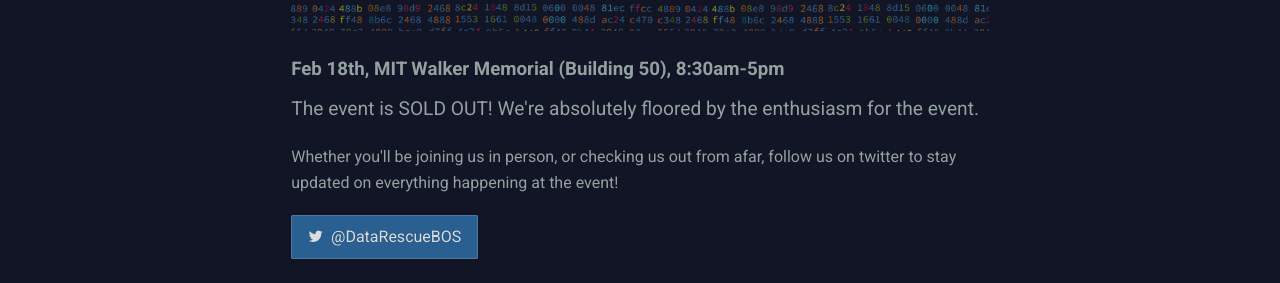
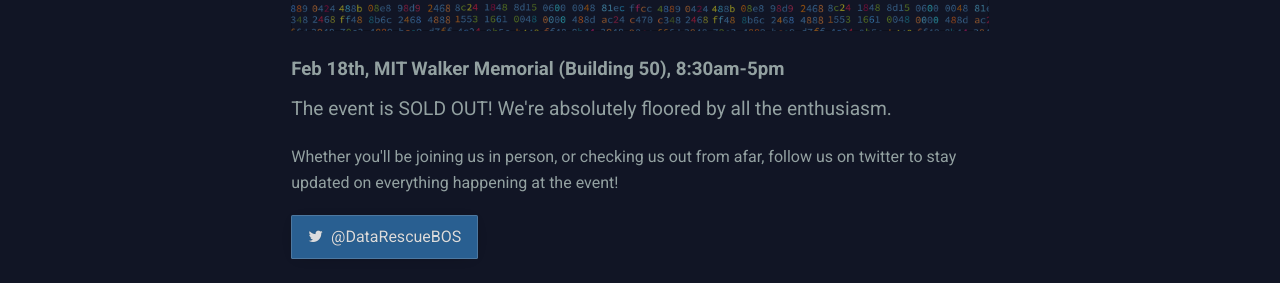
Before and after one commit to data-rescue-boston/data-rescue-boston.github.io, a Jekyll site: the page built from events/mit.md, in a window 1280 px wide and 900 px high. Shown: the part 406-689 px from the top of the window. Built offline with Jekyll 4.4.1, drawn with Linux system fonts in a browser that asks for light colours.

Commit message:
Update mit-01-resources.html

```diff
--- a/_sections/mit-01-resources.html
+++ b/_sections/mit-01-resources.html
@@ -6,7 +6,7 @@
 <img class="logo" src="{{ "/assets/mit-dark-banner.png" | relative_url }}" />
 <h3>Feb 18th, MIT Walker Memorial (Building 50), 8:30am-5pm</h3>
 
-<p class="lead">The event is SOLD OUT! We're absolutely floored by the enthusiasm for the event.</p>
+<p class="lead">The event is SOLD OUT! We're absolutely floored by all the enthusiasm.</p>
 <p>Whether you'll be joining us in person, or checking us out from afar, follow us on twitter to stay updated on everything happening at the event! </p>
 <p><a class="btn btn-primary" href="https://twitter.com/datarescuebos"><i class="fa fa-twitter"></i> @DataRescueBOS</a></p>
 <p>Can't make the event, but still want to contribute?</p>
```
